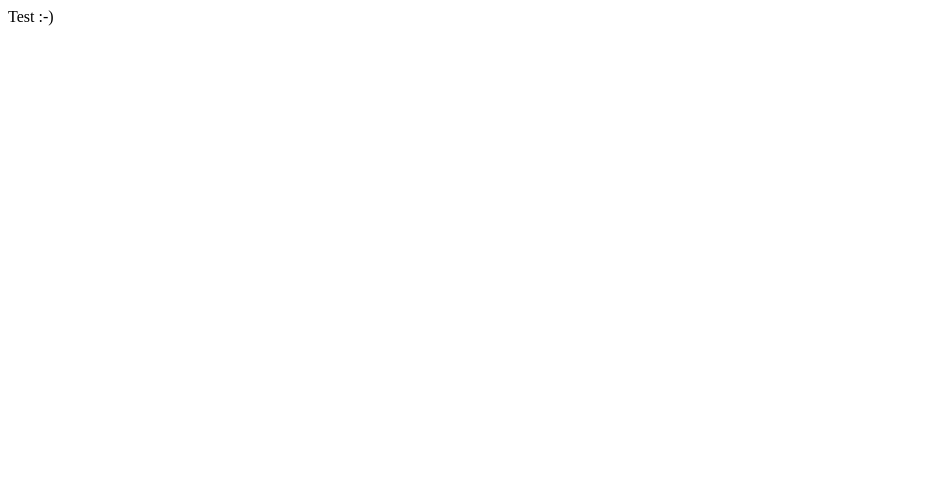
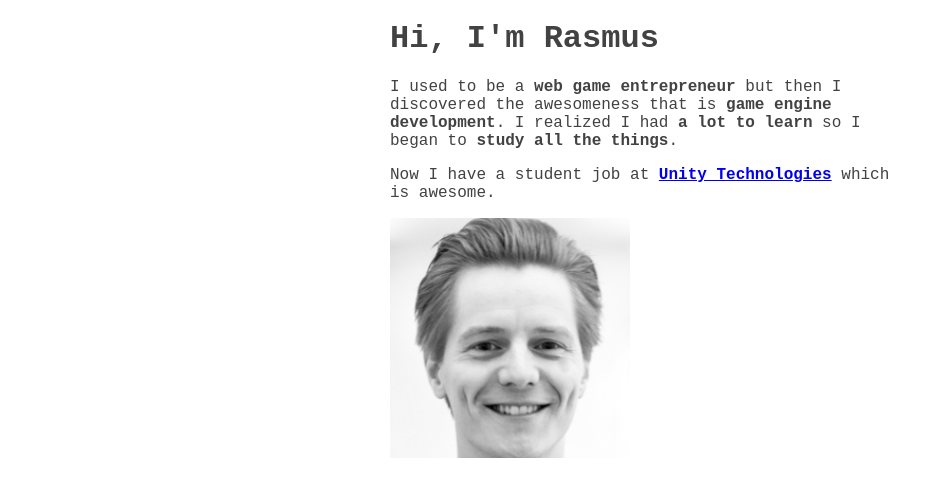
Before and after one commit to polyras/polyras.github.io, a plain HTML site: page index.html in a window 1280 px wide. Shown: the whole page, without its empty margins (0-943 px from the left). Drawn offline with Linux system fonts and the light colour scheme.

Commit message:
Added photo a minor description

```diff
--- a/index.html
+++ b/index.html
@@ -1 +1,22 @@
-Test :-)
+<html>
+
+<head>
+  <title>Polylab / Rasmus Rønn Nielsen</title>
+  <meta charset="utf-8">
+  <link rel="stylesheet" href="main.css">
+</head>
+
+<body>
+  <h1>Hi, I'm Rasmus</h1>
+
+  <p>
+    I used to be a <strong>web game entrepreneur</strong> but then I discovered the awesomeness that is <strong>game engine development</strong>. I realized I had <strong>a lot to learn</strong> so I began to <strong>study all the things</strong>.
+  </p>
+  <p>
+    Now I have a student job at <strong><a href="http://unity3d.com">Unity Technologies</a></strong> which is awesome.
+  </p>
+
+  <img src="./ras.png">
+</body>
+
+</html>
--- /dev/null
+++ b/main.css
@@ -0,0 +1,6 @@
+body {
+  font-family: "Courier New", courier, monospace;
+  color: #424242;
+  width: 500px;
+  margin: 20px auto;
+}
```
Also changed, not shown: ras.png (added).
